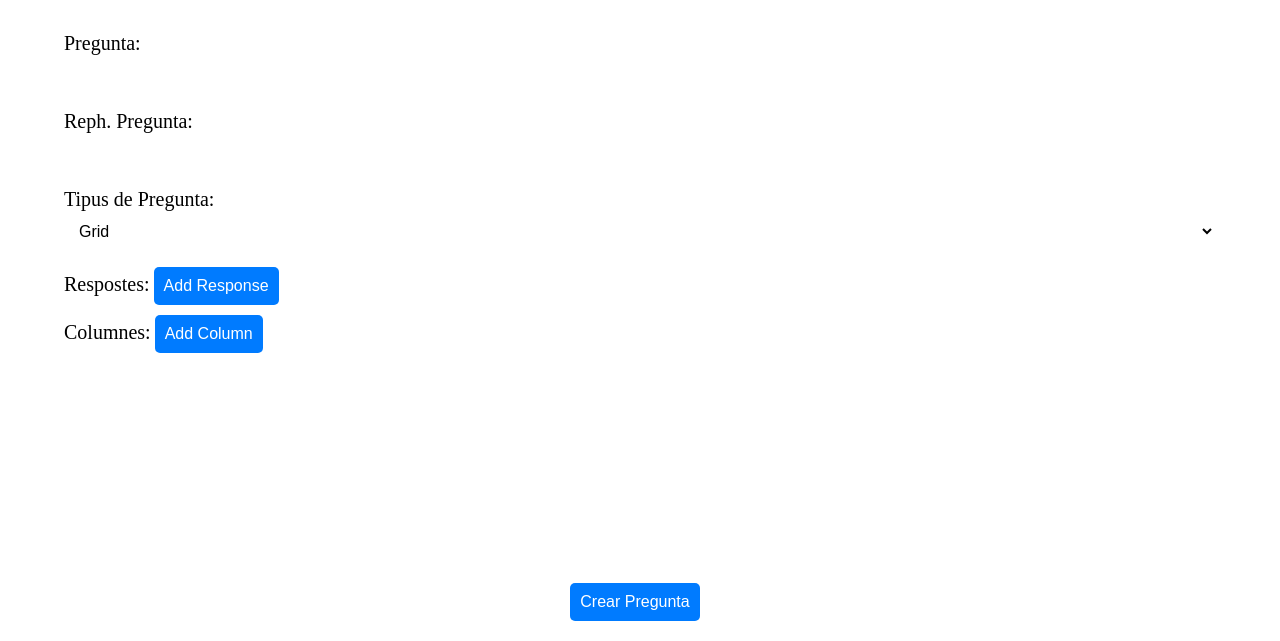
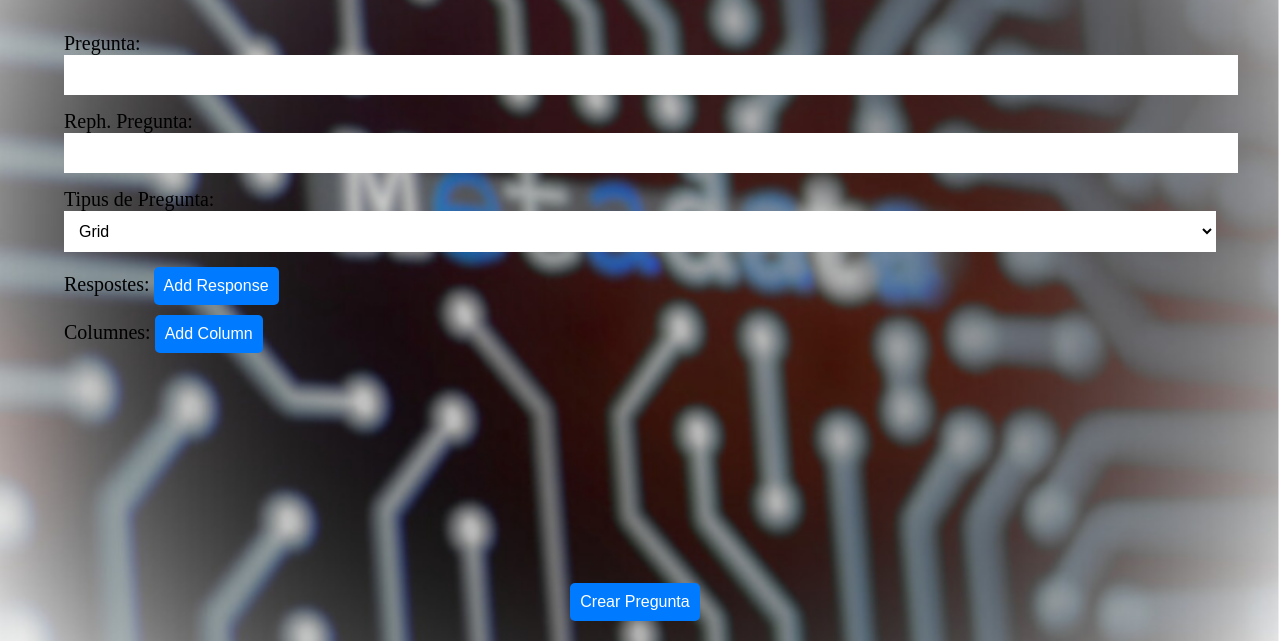
Before and after one commit to jvazquez03/INSESS_WEB, a website: page docs/question.html in a window 1280 px wide. Shown: the part 159-800 px from the top of the page. Drawn offline with Linux system fonts and the light colour scheme.

Commit message:
credentials

```diff
--- a/docs/question.html
+++ b/docs/question.html
@@ -6,7 +6,7 @@
     <title>Formulario de Pregunta</title>
     <style>
         body {
-            background-image: url('images/metadata.png');
+            background-image: url('../images/metadata.png');
             background-size: cover;
             background-position: center;
             display: flex;
```
Also changed, not shown: docs/form.html (+1 -1 lines), docs/index.html (+1 -1 lines), docs/perfil.html (+0 -1 lines).
